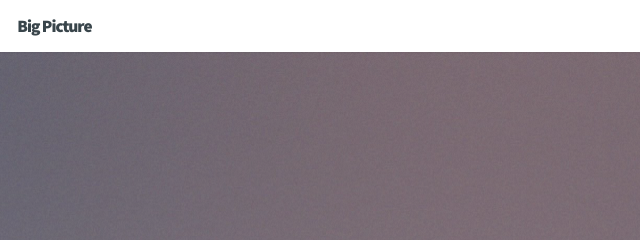
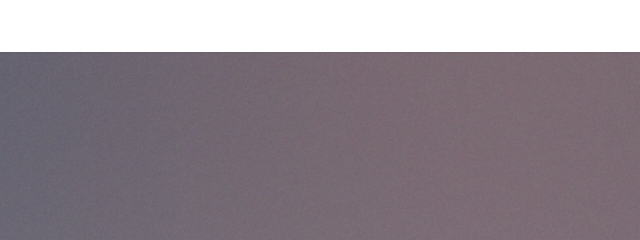
Before and after one commit to 200082/200082.github.io, a plain HTML site: page index.html in a window 1280 px wide. Shown: the top 240 px of the page, 0-640 px from the left. Drawn offline with Linux system fonts and the light colour scheme.

Commit message:
deleted logo

```diff
--- a/index.html
+++ b/index.html
@@ -1,9 +1,5 @@
 <!DOCTYPE HTML>
-<!--
-	Big Picture by HTML5 UP
-	html5up.net | @n33co
-	Free for personal and commercial use under the CCA 3.0 license (html5up.net/license)
--->
+
 <html>
 	<head>
 		<title>smoking kills</title>
@@ -18,9 +14,6 @@
 
 		<!-- Header -->
 			<header id="header">
-
-				<!-- Logo -->
-					<h1 id="logo">Big Picture</h1>
 
 				<!-- Nav -->
 					<nav id="nav">
```
